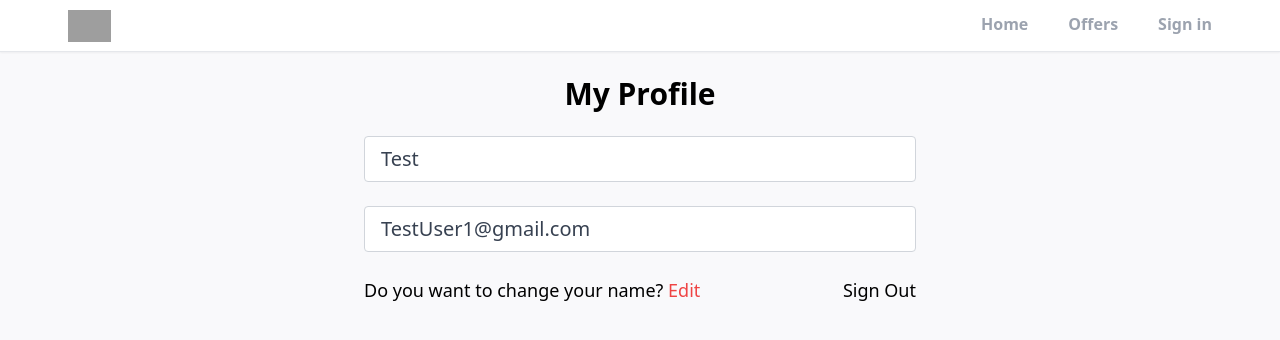
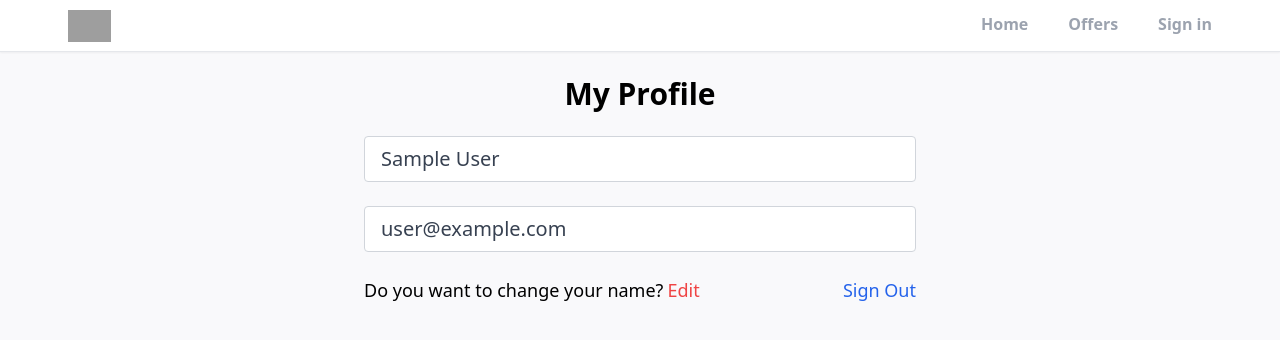
Before and after one commit to patrickgip94/Rentit, a React (Create React App) app: page /profile in a window 1280 px wide. Shown: the top 340 px of the page. Built offline with nearby package versions, Linux system fonts and the light colour scheme; no server answers; sample sign-in values are in the browser's storage; grey boxes are pictures that could not be loaded.

Commit message:
Created Private Route and custom hook for protection for profile page and logout functionality

```diff
--- a/src/App.js
+++ b/src/App.js
@@ -14,6 +14,7 @@ import TermOfUse from "./pages/Terms";
 
 /* COMPONENTS */
 import Header from "./components/Header";
+import PrivateRoute from "./components/PrivateRoute";
 
 function App() {
   return (
@@ -22,7 +23,9 @@ function App() {
         <Header />
         <Routes>
           <Route path="/" element={<Home />} />
-          <Route path="/profile" element={<Profile />} />
+          <Route path="/profile" element={<PrivateRoute />}>
+            <Route path="/profile" element={<Profile />} />
+          </Route>
           <Route path="/sign-in" element={<SignIn />} />
           <Route path="/sign-up" element={<SignUp />} />
           <Route path="/forgot-password" element={<ForgotPassword />} />
--- /dev/null
+++ b/src/components/PrivateRoute.jsx
@@ -0,0 +1,13 @@
+import React from "react";
+import { Outlet, Navigate } from "react-router";
+import { useAuthStatus } from "../hooks/useAuthStatus";
+
+const PrivateRoute = () => {
+  const { loggedIn, checkingStatus } = useAuthStatus();
+  if (checkingStatus) {
+    return <h3>Renting...</h3>;
+  }
+  return loggedIn ? <Outlet /> : <Navigate to="/sign-in" />;
+};
+
+export default PrivateRoute;
--- /dev/null
+++ b/src/hooks/useAuthStatus.jsx
@@ -0,0 +1,19 @@
+import { getAuth, onAuthStateChanged } from "firebase/auth";
+import { useEffect, useState } from "react";
+
+export function useAuthStatus() {
+  const [loggedIn, setLoggedIn] = useState(false);
+  const [checkingStatus, setCheckingStatus] = useState(true);
+
+  useEffect(() => {
+    const auth = getAuth();
+    onAuthStateChanged(auth, (user) => {
+      if (user) {
+        setLoggedIn(true);
+      }
+      setCheckingStatus(false);
+    });
+  }, []);
+
+  return { loggedIn, checkingStatus };
+}
--- a/src/pages/Profile.jsx
+++ b/src/pages/Profile.jsx
@@ -1,12 +1,21 @@
+import { getAuth } from "firebase/auth";
 import React, { useState } from "react";
+import { useNavigate } from "react-router";
 
 const Profile = () => {
+  const auth = getAuth();
+  const navigate = useNavigate();
   const [formData, setFormData] = useState({
-    name: "Test",
-    email: "TestUser1@gmail.com",
+    name: auth.currentUser.displayName,
+    email: auth.currentUser.email,
   });
 
   const { name, email } = formData;
+
+  const onLogout = () => {
+    auth.signOut();
+    navigate("/");
+  };
   return (
     <>
       <section className="max-w-6xl mx-auto flex justify-center items-center flex-col">
@@ -33,12 +42,26 @@ const Profile = () => {
             text-gray-700 bg-white border border-gray-300 rounded transition ease-in-out"
             />
 
-            <div className="flex justify-between items-center whitespace-nowrap text-sm sm:text-lg">
-              <p>
-                Do you want to change your name?{" "}
-                <span className="text-red-500">Edit</span>
+            <div
+              className="flex justify-between items-center whitespace-nowrap
+              text-sm sm:text-lg mb-6"
+            >
+              <p className="flex items-center">
+                Do you want to change your name?
+                <span
+                  className="text-red-500 hover:text-red-700 cursor-pointer
+                  transition ease-in-out duration-200 ml-1"
+                >
+                  Edit
+                </span>
               </p>
-              <p>Sign Out</p>
+              <p
+                onClick={onLogout}
+                className="text-blue-600 hover:text-blue-400 cursor-pointer transition
+                ease-in-out duration-200"
+              >
+                Sign Out
+              </p>
             </div>
           </form>
         </div>
```
